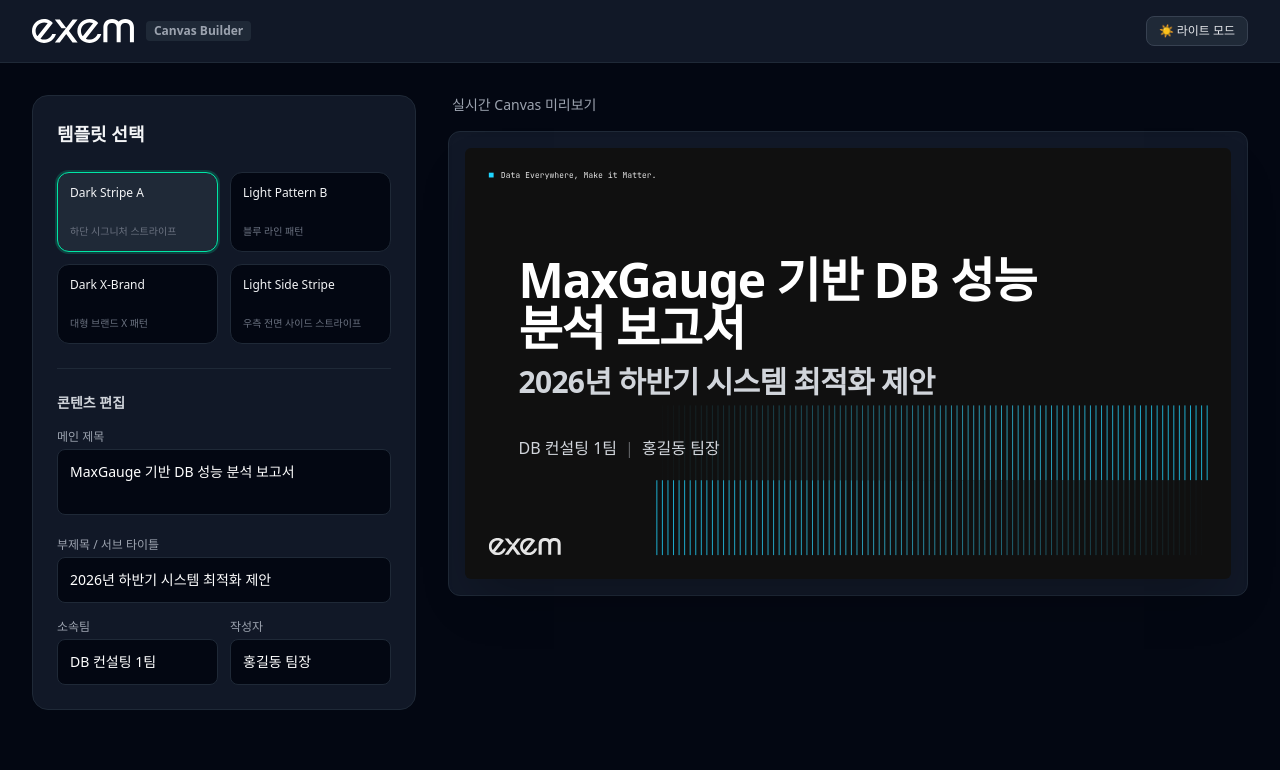
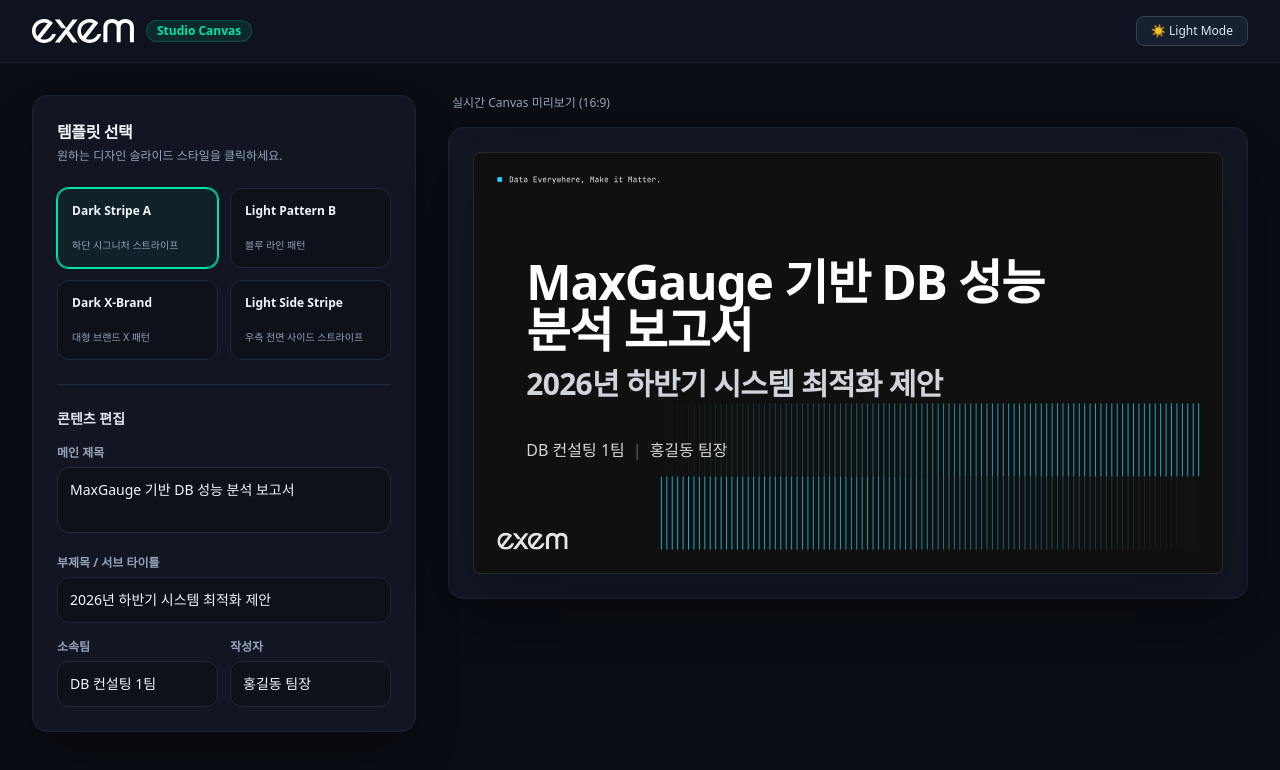
Before and after one commit to hjeon-ai/exem_ppt, a Next.js app: page / in a window 1280 px wide. Shown: the top 770 px of the page. Built offline with nearby package versions, Linux system fonts and the light colour scheme; a web font is replaced by a local one.

Commit message:
Apply EXEM Studio design system

```diff
--- a/app/components/TemplateEditor.tsx
+++ b/app/components/TemplateEditor.tsx
@@ -18,7 +18,7 @@
 ];
 
 export const TemplateEditor = () => {
-  // 플랫폼 자체 전체 테마 (dark | light)
+  // EXEM 디자인 시스템 기반 테마 관리 (dark | light)
   const [platformTheme, setPlatformTheme] = useState<'dark' | 'light'>('dark');
 
   const [slideData, setSlideData] = useState<SlideData>({
@@ -36,18 +36,22 @@
 
   return (
     <div
-      className={`min-h-screen flex flex-col font-sans select-none transition-colors duration-300 ${
-        isPlatformDark ? 'bg-gray-950 text-gray-100' : 'bg-gray-100 text-gray-900'
+      className={`min-h-screen flex flex-col font-sans transition-colors duration-300 ${
+        isPlatformDark
+          ? 'bg-[#0a0d14] text-slate-100'
+          : 'bg-[#f4f6f8] text-slate-900'
       }`}
     >
-      {/* ===== 상단 헤더 (EXEM 로고 + 테마 토글 버튼) ===== */}
+      {/* ===== EXEM Studio 헤더 ===== */}
       <header
-        className={`border-b px-8 py-4 flex justify-between items-center transition-colors duration-300 ${
-          isPlatformDark ? 'bg-gray-900 border-gray-800' : 'bg-white border-gray-200 shadow-sm'
+        className={`border-b px-8 py-4 flex justify-between items-center backdrop-blur-md transition-colors duration-300 ${
+          isPlatformDark
+            ? 'bg-[#111622]/80 border-slate-800/80'
+            : 'bg-white/80 border-slate-200 shadow-sm'
         }`}
       >
         <div className="flex items-center space-x-3">
-          {/* 엑셈 로고 (경로: public/logo/Logo_White.svg) */}
+          {/* EXEM 브랜드 로고 */}
           <img
             src="/logo/Logo_White.svg"
             alt="EXEM Logo"
@@ -56,78 +60,98 @@
               e.currentTarget.style.display = 'none';
             }}
           />
-          <span className={`text-xs font-semibold px-2 py-0.5 rounded ${isPlatformDark ? 'bg-gray-800 text-gray-400' : 'bg-gray-100 text-gray-600'}`}>
-            Canvas Builder
+          <span className="text-xs font-semibold px-2.5 py-0.5 rounded-full bg-[#00e6a5]/10 text-[#00e6a5] border border-[#00e6a5]/20">
+            Studio Canvas
           </span>
         </div>
 
-        {/* 라이트/다크 모드 전환 토글 버튼 */}
+        {/* 테마 토글 버튼 (EXEM 디자인 스타일 적용) */}
         <button
           onClick={() => setPlatformTheme(isPlatformDark ? 'light' : 'dark')}
-          className={`flex items-center space-x-2 px-3 py-1.5 rounded-lg border text-xs font-medium transition ${
+          className={`flex items-center space-x-2 px-3.5 py-1.5 rounded-lg border text-xs font-medium transition-all duration-200 ${
             isPlatformDark
-              ? 'border-gray-700 bg-gray-800 hover:bg-gray-700 text-gray-200'
-              : 'border-gray-300 bg-gray-50 hover:bg-gray-200 text-gray-800'
+              ? 'border-slate-700 bg-slate-800/60 hover:bg-slate-700 text-slate-200 hover:border-[#00e6a5]/40'
+              : 'border-slate-300 bg-white hover:bg-slate-50 text-slate-800 shadow-sm'
           }`}
         >
-          <span>{isPlatformDark ? '☀️ 라이트 모드' : '🌙 다크 모드'}</span>
+          <span>{isPlatformDark ? '☀️ Light Mode' : '🌙 Dark Mode'}</span>
         </button>
       </header>
 
+      {/* ===== 메인 컨텐츠 영역 ===== */}
       <div className="flex-1 grid grid-cols-1 lg:grid-cols-12 gap-8 p-8 max-w-[1800px] mx-auto w-full">
-        {/* ===== 왼쪽 패널: 템플릿 선택 & 텍스트 편집 ===== */}
+        {/* ===== 왼쪽 컨트롤 패널 ===== */}
         <div
           className={`lg:col-span-4 border rounded-2xl p-6 space-y-6 h-fit transition-colors duration-300 ${
-            isPlatformDark ? 'bg-gray-900 border-gray-800' : 'bg-white border-gray-200 shadow-sm'
+            isPlatformDark
+              ? 'bg-[#111622] border-slate-800/80 shadow-2xl shadow-black/40'
+              : 'bg-white border-slate-200 shadow-xl shadow-slate-200/50'
           }`}
         >
-          <h2 className="font-semibold text-lg">템플릿 선택</h2>
+          <div>
+            <h2 className="font-bold text-base tracking-tight mb-1">템플릿 선택</h2>
+            <p className={`text-xs ${isPlatformDark ? 'text-slate-400' : 'text-slate-500'}`}>
+              원하는 디자인 슬라이드 스타일을 클릭하세요.
+            </p>
+          </div>
 
           <div className="grid grid-cols-2 gap-3">
             {TEMPLATE_OPTIONS.map((item) => (
               <button
                 key={item.id}
                 onClick={() => setSlideData((prev) => ({ ...prev, theme: item.id }))}
-                className={`p-3 rounded-xl border text-left transition flex flex-col justify-between h-20 ${
+                className={`p-3.5 rounded-xl border text-left transition-all duration-200 flex flex-col justify-between h-20 relative overflow-hidden ${
                   slideData.theme === item.id
-                    ? 'border-[#00e6a5] ring-2 ring-[#00e6a5]/20 ' + (isPlatformDark ? 'bg-gray-800' : 'bg-emerald-50/50')
+                    ? 'border-[#00e6a5] bg-[#00e6a5]/5 ring-1 ring-[#00e6a5]'
                     : isPlatformDark
-                    ? 'border-gray-800 bg-gray-950 hover:border-gray-700'
-                    : 'border-gray-200 bg-gray-50 hover:border-gray-300'
+                    ? 'border-slate-800 bg-[#0d111a] hover:border-slate-700 hover:bg-slate-800/50'
+                    : 'border-slate-200 bg-slate-50 hover:border-slate-300 hover:bg-slate-100'
                 }`}
               >
-                <span className="font-medium text-xs">{item.name}</span>
-                <span className={`text-[10px] ${isPlatformDark ? 'text-gray-500' : 'text-gray-400'}`}>{item.desc}</span>
+                <span className="font-semibold text-xs">{item.name}</span>
+                <span className={`text-[10px] ${isPlatformDark ? 'text-slate-400' : 'text-slate-500'}`}>
+                  {item.desc}
+                </span>
               </button>
             ))}
           </div>
 
-          <hr className={isPlatformDark ? 'border-gray-800' : 'border-gray-200'} />
+          <hr className={isPlatformDark ? 'border-slate-800' : 'border-slate-200'} />
 
           <div className="space-y-4">
-            <h3 className={`font-semibold text-sm ${isPlatformDark ? 'text-gray-300' : 'text-gray-700'}`}>콘텐츠 편집</h3>
+            <h3 className={`font-bold text-sm ${isPlatformDark ? 'text-slate-200' : 'text-slate-700'}`}>
+              콘텐츠 편집
+            </h3>
 
             <div>
-              <label className={`block text-xs font-medium mb-1 ${isPlatformDark ? 'text-gray-400' : 'text-gray-600'}`}>메인 제목</label>
+              <label className={`block text-xs font-semibold mb-1.5 ${isPlatformDark ? 'text-slate-400' : 'text-slate-600'}`}>
+                메인 제목
+              </label>
               <textarea
                 rows={2}
                 value={slideData.mainTitle}
                 onChange={(e) => setSlideData({ ...slideData, mainTitle: e.target.value })}
-                className={`w-full border rounded-lg p-3 text-sm focus:border-[#00e6a5] focus:outline-none resize-none transition ${
-                  isPlatformDark ? 'bg-gray-950 border-gray-800 text-white' : 'bg-gray-50 border-gray-200 text-gray-900'
+                className={`w-full border rounded-xl p-3 text-sm focus:border-[#00e6a5] focus:ring-1 focus:ring-[#00e6a5] focus:outline-none resize-none transition-all ${
+                  isPlatformDark
+                    ? 'bg-[#0d111a] border-slate-800 text-slate-100 placeholder-slate-600'
+                    : 'bg-slate-50 border-slate-200 text-slate-900 placeholder-slate-400'
                 }`}
                 placeholder="제목을 입력하세요"
               />
             </div>
 
             <div>
-              <label className={`block text-xs font-medium mb-1 ${isPlatformDark ? 'text-gray-400' : 'text-gray-600'}`}>부제목 / 서브 타이틀</label>
+              <label className={`block text-xs font-semibold mb-1.5 ${isPlatformDark ? 'text-slate-400' : 'text-slate-600'}`}>
+                부제목 / 서브 타이틀
+              </label>
               <input
                 type="text"
                 value={slideData.subTitle}
                 onChange={(e) => setSlideData({ ...slideData, subTitle: e.target.value })}
-                className={`w-full border rounded-lg p-3 text-sm focus:border-[#00e6a5] focus:outline-none transition ${
-                  isPlatformDark ? 'bg-gray-950 border-gray-800 text-white' : 'bg-gray-50 border-gray-200 text-gray-900'
+                className={`w-full border rounded-xl p-3 text-sm focus:border-[#00e6a5] focus:ring-1 focus:ring-[#00e6a5] focus:outline-none transition-all ${
+                  isPlatformDark
+                    ? 'bg-[#0d111a] border-slate-800 text-slate-100 placeholder-slate-600'
+                    : 'bg-slate-50 border-slate-200 text-slate-900 placeholder-slate-400'
                 }`}
                 placeholder="부제목을 입력하세요"
               />
@@ -135,24 +159,32 @@
 
             <div className="grid grid-cols-2 gap-3">
               <div>
-                <label className={`block text-xs font-medium mb-1 ${isPlatformDark ? 'text-gray-400' : 'text-gray-600'}`}>소속팀</label>
+                <label className={`block text-xs font-semibold mb-1.5 ${isPlatformDark ? 'text-slate-400' : 'text-slate-600'}`}>
+                  소속팀
+                </label>
                 <input
                   type="text"
                   value={slideData.department}
                   onChange={(e) => setSlideData({ ...slideData, department: e.target.value })}
-                  className={`w-full border rounded-lg p-3 text-sm focus:border-[#00e6a5] focus:outline-none transition ${
-                    isPlatformDark ? 'bg-gray-950 border-gray-800 text-white' : 'bg-gray-50 border-gray-200 text-gray-900'
+                  className={`w-full border rounded-xl p-3 text-sm focus:border-[#00e6a5] focus:ring-1 focus:ring-[#00e6a5] focus:outline-none transition-all ${
+                    isPlatformDark
+                      ? 'bg-[#0d111a] border-slate-800 text-slate-100'
+                      : 'bg-slate-50 border-slate-200 text-slate-900'
                   }`}
                 />
               </div>
               <div>
-                <label className={`block text-xs font-medium mb-1 ${isPlatformDark ? 'text-gray-400' : 'text-gray-600'}`}>작성자</label>
+                <label className={`block text-xs font-semibold mb-1.5 ${isPlatformDark ? 'text-slate-400' : 'text-slate-600'}`}>
+                  작성자
+                </label>
                 <input
                   type="text"
                   value={slideData.author}
                   onChange={(e) => setSlideData({ ...slideData, author: e.target.value })}
-                  className={`w-full border rounded-lg p-3 text-sm focus:border-[#00e6a5] focus:outline-none transition ${
-                    isPlatformDark ? 'bg-gray-950 border-gray-800 text-white' : 'bg-gray-50 border-gray-200 text-gray-900'
+                  className={`w-full border rounded-xl p-3 text-sm focus:border-[#00e6a5] focus:ring-1 focus:ring-[#00e6a5] focus:outline-none transition-all ${
+                    isPlatformDark
+                      ? 'bg-[#0d111a] border-slate-800 text-slate-100'
+                      : 'bg-slate-50 border-slate-200 text-slate-900'
                   }`}
                 />
               </div>
@@ -160,23 +192,25 @@
           </div>
         </div>
 
-        {/* ===== 오른쪽 패널: 캔버스 실시간 미리보기 ===== */}
+        {/* ===== 오른쪽 캔버스 미리보기 패널 ===== */}
         <div className="lg:col-span-8 flex flex-col justify-start space-y-4">
-          <div className={`flex justify-between items-center text-sm px-1 ${isPlatformDark ? 'text-gray-400' : 'text-gray-600'}`}>
-            <span>실시간 Canvas 미리보기</span>
+          <div className={`flex justify-between items-center text-xs font-medium px-1 ${isPlatformDark ? 'text-slate-400' : 'text-slate-500'}`}>
+            <span>실시간 Canvas 미리보기 (16:9)</span>
           </div>
 
           <div
-            className={`w-full flex justify-center items-center p-4 rounded-xl shadow-inner border transition-colors duration-300 ${
-              isPlatformDark ? 'bg-gray-900 border-gray-800' : 'bg-white border-gray-200'
+            className={`w-full flex justify-center items-center p-6 rounded-2xl border transition-colors duration-300 ${
+              isPlatformDark
+                ? 'bg-[#111622] border-slate-800/80 shadow-2xl'
+                : 'bg-white border-slate-200 shadow-xl shadow-slate-200/50'
             }`}
           >
             <div
               ref={canvasRef}
-              className="relative w-full aspect-[16/9] bg-cover bg-center overflow-hidden shadow-2xl transition-all duration-300 rounded-md"
+              className="relative w-full aspect-[16/9] bg-cover bg-center overflow-hidden shadow-2xl transition-all duration-300 rounded-lg border border-white/10"
               style={{ backgroundImage: `url(${currentTemplate.bg})` }}
             >
-              {/* 슬라이드 내부 실시간 텍스트 매핑 */}
+              {/* 슬라이드 텍스트 캔버스 매핑 */}
               <div className="absolute left-[7%] top-[25%] right-[20%] text-left space-y-3 pointer-events-none">
                 <h1
                   className="text-3xl lg:text-5xl font-bold tracking-tight break-keep leading-tight"
```
